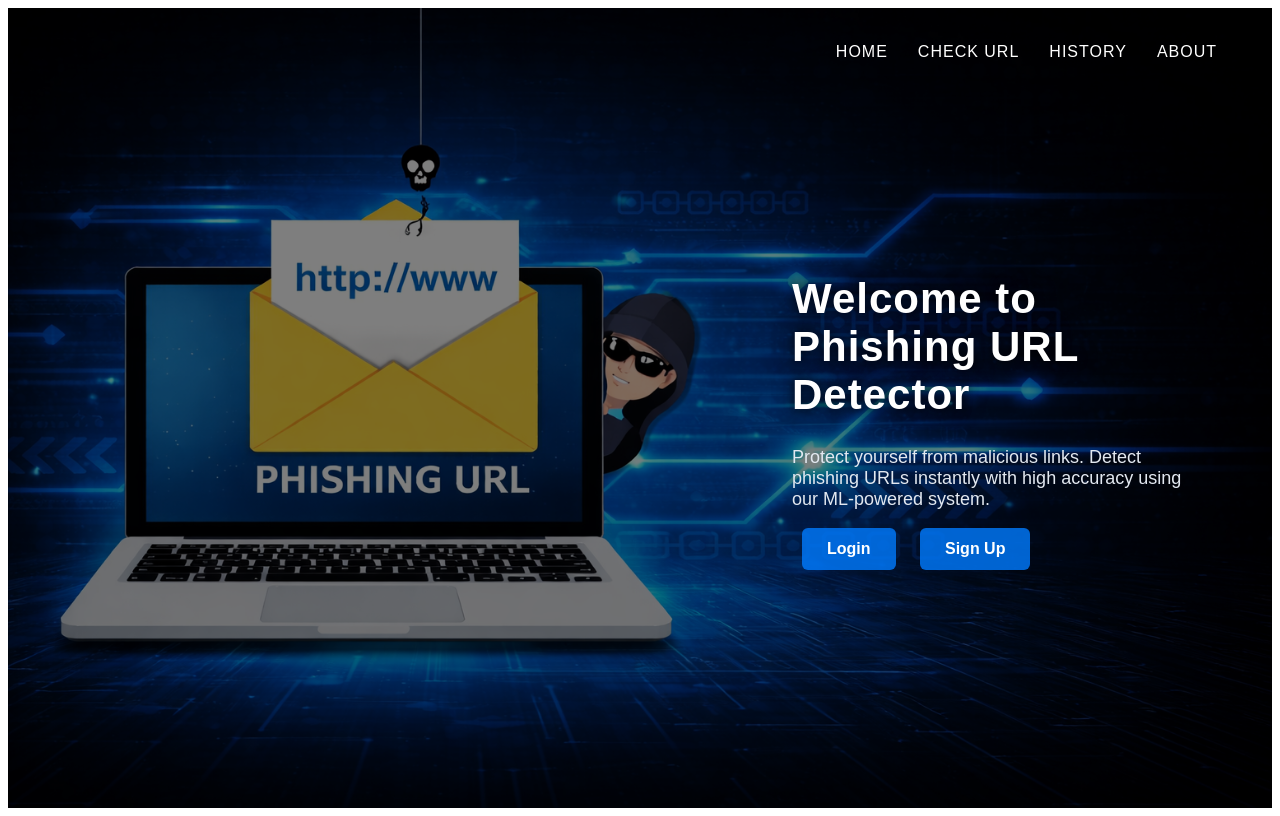
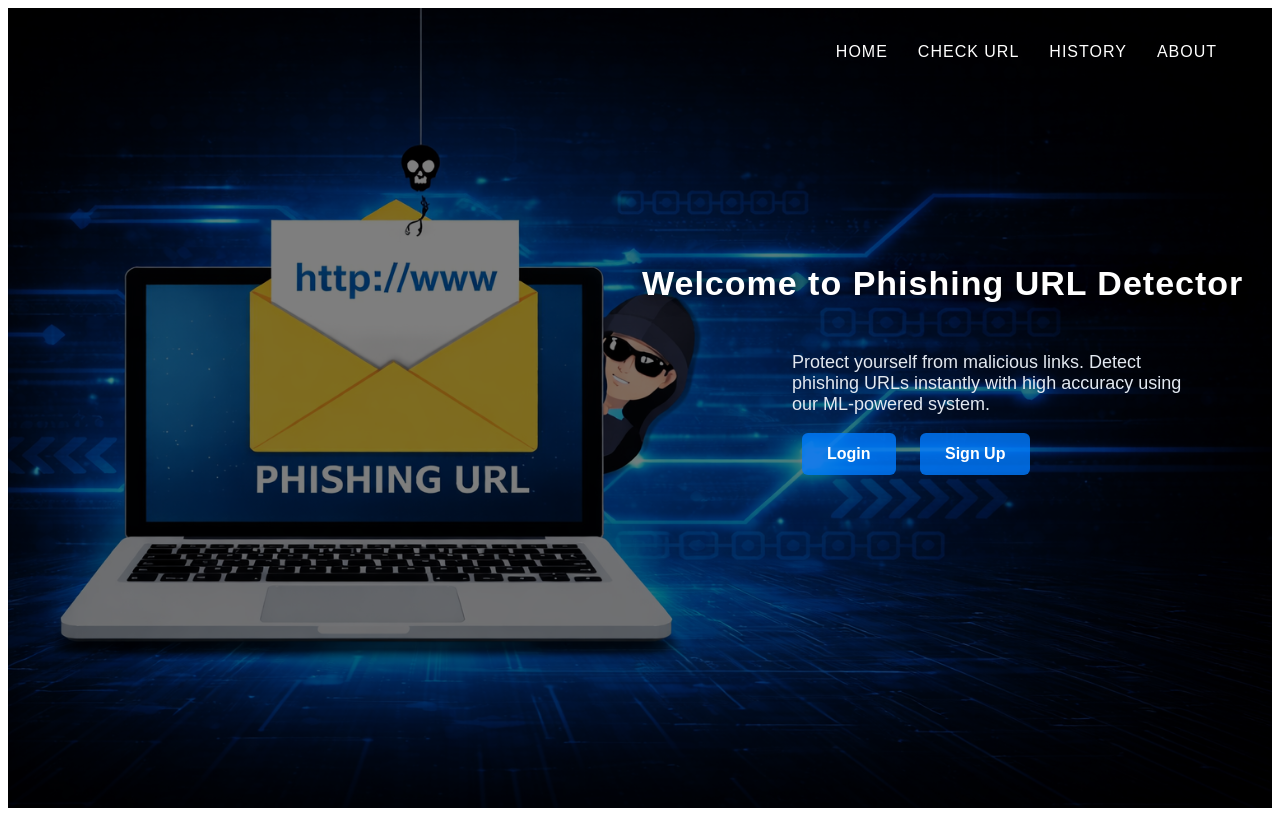
Before and after one commit to Hemalatha2708/phishing_app, a Flask app: page /home in a window 1280 px wide. Run offline with Flask 3, Linux system fonts and the light colour scheme; parts of the project's set-up code (start-up, migrations or seed data) failed here and were passed over.

Commit message:
updated app and UI changes

```diff
--- a/app.py
+++ b/app.py
@@ -134,7 +134,7 @@ def register():
             return render_template("register.html", errors=["Email already registered"], username=username, email=email)
 
         if result == "success":
-            return redirect(url_for('login'))
+           return render_template("register.html", success=True)
 
     return render_template("register.html")
 
@@ -265,5 +265,6 @@ def history():
     db.close()
 
     return render_template('history.html', history=history_data)
+
 if __name__ == "__main__":
     app.run(debug=True)
--- a/auth.py
+++ b/auth.py
@@ -3,6 +3,8 @@ from werkzeug.security import generate_password_hash, check_password_hash
 
 from db import get_db
 from werkzeug.security import generate_password_hash, check_password_hash
+
+
 
 def register_user(username, email, password):
     db = get_db()
--- a/static/style.css
+++ b/static/style.css
@@ -130,10 +130,18 @@
 
 /* Text */
 .home-content h1 {
-    font-size: 42px;             /* 👈 bigger text */
+    font-size: 34px;
     font-weight: bold;
     letter-spacing: 1px;
     color: #ffffff;
+    position: absolute;
+    top: -100px;
+    left: 30px;
+    right: 30px;
+    transform: translateX(-50%);
+    z-index: 10;
+
+    white-space: nowrap;   /* 👈 THIS FIXES IT (single line) */
 
     text-shadow: 0 0 10px rgba(0,0,0,0.7),
                  0 0 20px rgba(0,0,0,0.5);
@@ -355,8 +363,8 @@ body.predict-page .auth-card {
 /* Title on image */
 .main-title {
     position: fixed;   /* 🔥 key fix */
-    top: 280px;
-    left: 67%;
+    top: 170px;
+    left: 58%;
     transform: translateX(-50%);
 
     color: white;
```
Also changed, not shown: templates/dashboard.html (added).
